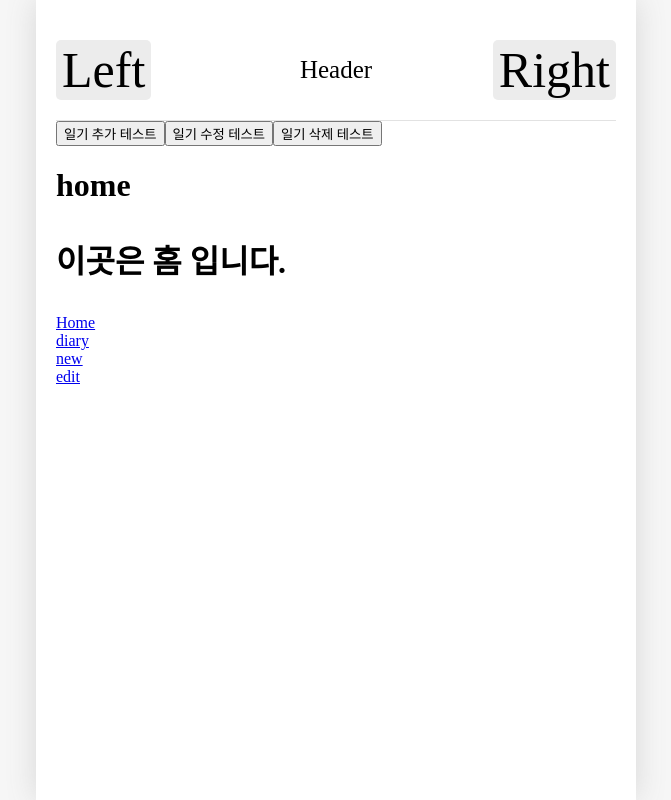
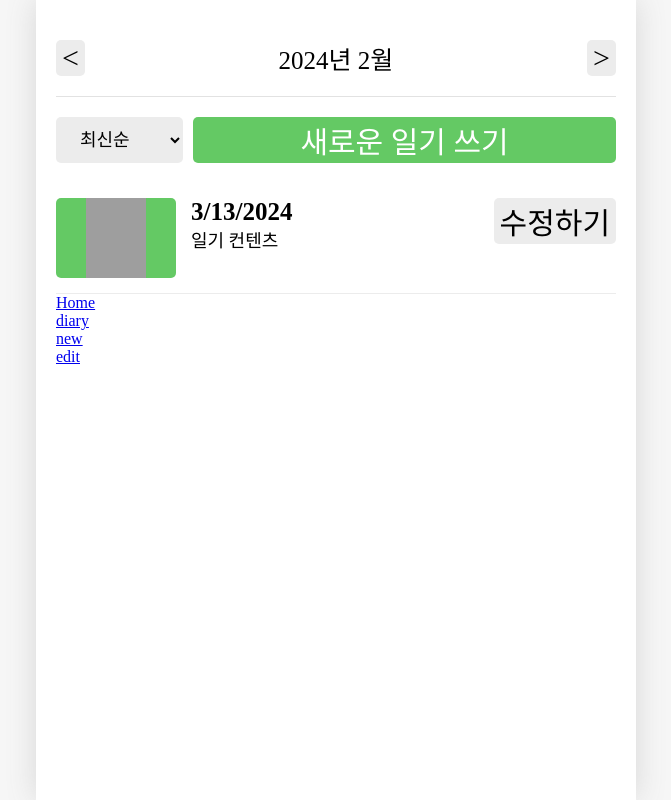
Before and after one commit to ugyeong0u0/emotionDiary_clone, a React (Create React App) app: page / in a window 1280 px wide. Shown: the whole page, without its empty margins (304-975 px from the left). Built offline with nearby package versions, Linux system fonts and the light colour scheme; grey boxes are pictures that could not be loaded; a web font is replaced by a local one.

Commit message:
[Feat] : Home UI

```diff
--- a/src/App.js
+++ b/src/App.js
@@ -85,35 +85,6 @@ function App() {
 
   return (
     <div className="App">
-      <Header
-        title={"Header"}
-        leftchild={<Button text={"Left"} />}
-        rightchild={<Button text={"Right"} />}
-      ></Header>
-
-      <button
-        onClick={() => {
-          onCreate(new Date().getTime, 1, "Hello");
-        }}
-      >
-        일기 추가 테스트
-      </button>
-
-      <button
-        onClick={() => {
-          onUpdate(1, new Date().getTime(), 3, "수정된 일기입니다.");
-        }}
-      >
-        일기 수정 테스트
-      </button>
-
-      <button
-        onClick={() => {
-          onDelete(1);
-        }}
-      >
-        일기 삭제 테스트
-      </button>
       <DiaryStateContext.Provider value={data}>
         <DiaryDispatchContext.Provider
           value={{
--- a/src/components/Button.css
+++ b/src/components/Button.css
@@ -4,7 +4,7 @@
   border: none;
   border-radius: 5px;
   padding: 10px, 20px; /**/
-  font-size: 50px;
+  font-size: 30px;
   white-space: nowrap; /* 화면이 줄어도 글자 줄바꿈x */
 }
 .Button_positive {
--- /dev/null
+++ b/src/components/DiaryItem.css
@@ -0,0 +1,52 @@
+.DiaryItem {
+  display: flex;
+  gap: 15px;
+  justify-content: space-between; /*자식요소 간격*/
+  padding: 15px 0px; /* , 안넣음!!!*/
+  border-bottom: 1px solid rgb(236, 236, 236);
+}
+
+.DiaryItem .img_section {
+  min-width: 120px;
+  height: 80px;
+  display: flex;
+  justify-content: center;
+  cursor: pointer;
+  border-radius: 5px;
+}
+
+.DiaryItem .img_section > img {
+  width: 50%;
+}
+
+.DiaryItem .img_section_1 {
+  background-color: rgb(100, 201, 100);
+}
+.DiaryItem .img_section_2 {
+  background-color: rgb(157, 215, 114);
+}
+.DiaryItem .img_section_3 {
+  background-color: rgb(253, 206, 23);
+}
+.DiaryItem .img_section_4 {
+  background-color: rgb(253, 132, 70);
+}
+.DiaryItem .img_section_5 {
+  background-color: rgb(253, 86, 95);
+}
+
+.DiaryItem .info_section {
+  flex: 1;
+  cursor: pointer;
+}
+
+.DiaryItem .info_section .created_date {
+  font-weight: bold;
+  font-size: 25px;
+}
+.DiaryItem .info_section .content {
+  font-size: 18px;
+}
+.DiaryItem .button_section {
+  min-width: 70px;
+}
--- /dev/null
+++ b/src/components/DiaryItem.js
@@ -0,0 +1,27 @@
+import { getEmotion } from "../util/get_emotion_img";
+// getEmotion은 함수
+import Button from "./Button";
+import "./DiaryItem.css";
+
+const DiaryItem = () => {
+  const emotionId = 1;
+
+  return (
+    <div className="DiaryItem">
+      <div className={`img_section img_section_${emotionId} `}>
+        {/*배경 설정을 위한 배틱이용 + 두개 css 스타일링 적용으로 띄어쓰기로 분간   */}
+        <img src={getEmotion(1)} />
+      </div>
+      <div className="info_section">
+        <div className="created_date">{new Date().toLocaleDateString()}</div>{" "}
+        {/*2024.3.28 로 랜더링됨 */}
+        <div className="content">일기 컨텐츠</div>
+      </div>
+      <div className="button_section">
+        <Button text={"수정하기"} />
+        {/*버튼 태그 사이에 한글 넣으면 이미 Button 컴포넌트에 들어가있기때문에 무식됨*/}
+      </div>
+    </div>
+  );
+};
+export default DiaryItem;
--- /dev/null
+++ b/src/components/DiaryList.css
@@ -0,0 +1,20 @@
+.DiaryList .menu_bar {
+  margin: 20px 0px;
+  display: flex;
+  gap: 10px;
+}
+
+.DiaryList .menu_bar select {
+  background-color: rgb(236, 236, 236);
+  border: none;
+  border-radius: 5px;
+
+  padding: 10px 20px;
+  font-size: 18px;
+
+  cursor: pointer;
+}
+
+.DiaryList .menu_bar button {
+  flex: 1;
+}
--- /dev/null
+++ b/src/components/DiaryList.js
@@ -0,0 +1,22 @@
+import Button from "./Button";
+import DiaryItem from "./DiaryItem";
+import "./DiaryList.css";
+
+const DiaryList = () => {
+  return (
+    <div className="DiaryList">
+      <div className="menu_bar">
+        <select>
+          <option value={"latest"}>최신순</option>
+          <option value={"oldest"}>오래된순</option>
+        </select>
+        <Button text={"새로운 일기 쓰기"} type={"positive"} />
+      </div>
+      {/* 필터랑 , 새 일기 작성하기 div */}
+      <div className="list_wrapper"></div> {/* 다이어리 리스트 div */}
+      <DiaryItem />
+    </div>
+  );
+};
+
+export default DiaryList;
--- a/src/pages/Home.js
+++ b/src/pages/Home.js
@@ -1,10 +1,17 @@
+import Header from "../components/Header";
+import Button from "../components/Button";
+import Diary from "./Diary";
+import DiaryList from "../components/DiaryList";
+
 const Home = () => {
   return (
     <div>
-      <h1>
-        home
-        <p>이곳은 홈 입니다. </p>
-      </h1>
+      <Header
+        title={"2024년 2월 "}
+        leftchild={<Button text={"<"} />}
+        rightchild={<Button text={">"} />}
+      />
+      <DiaryList />
     </div>
   );
 };
```
